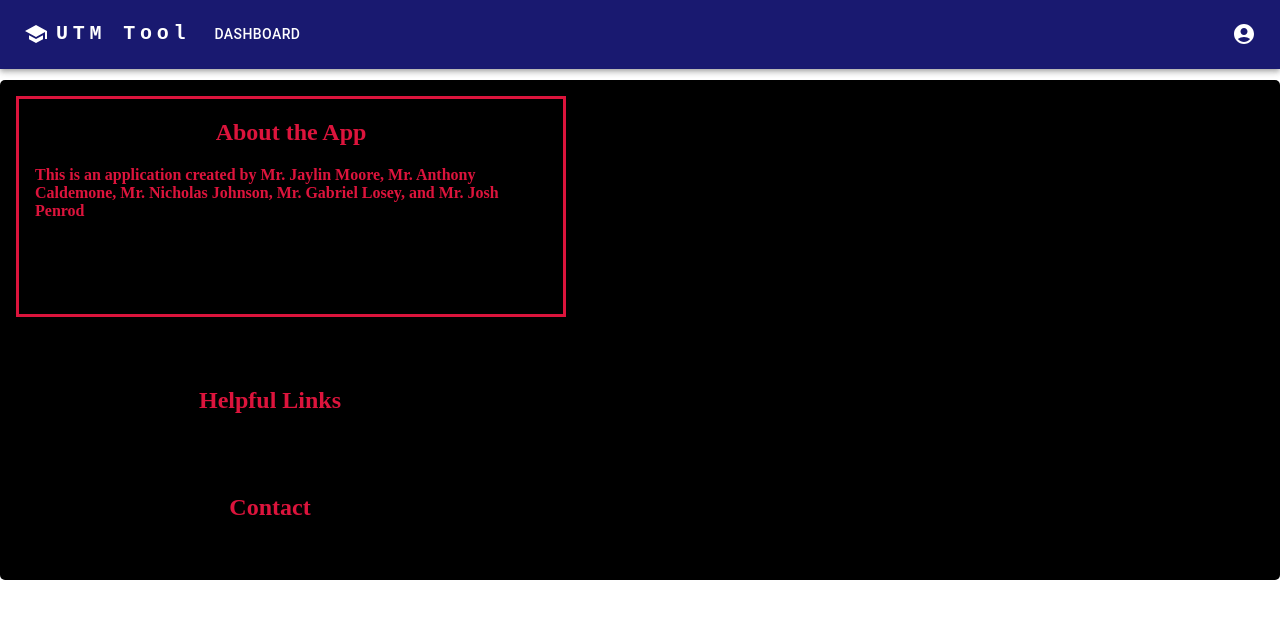
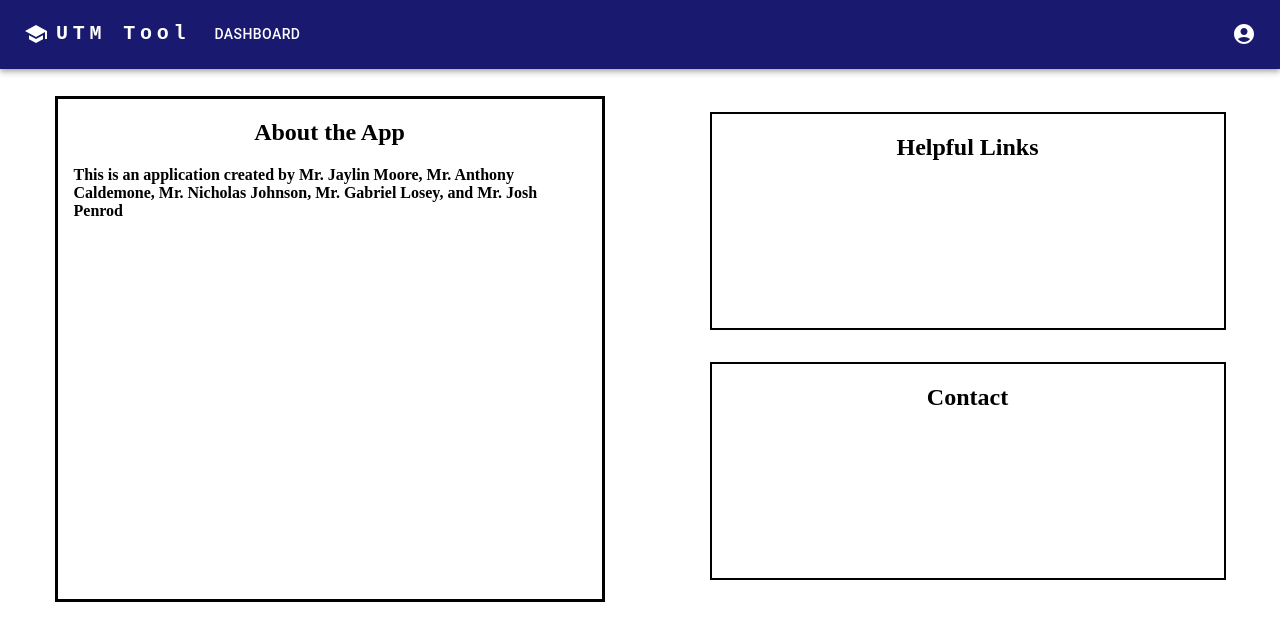
Before and after one commit to jazzycodes1215/Mandatory_Training_APP, a React (Create React App) app in the folder mandatory-training/: page / in a window 1280 px wide. Shown: the top 640 px of the page. Built offline with nearby package versions, Linux system fonts and the light colour scheme.

Commit message:
style updates for login and about pages.

```diff
--- a/mandatory-training/src/components/Help.js
+++ b/mandatory-training/src/components/Help.js
@@ -8,7 +8,7 @@ export default function Help() {
     const { testStr } = useContext(AppContext);
     return (
         <>
-            <section className="container">
+            <section className="holder">
                 <div className="left-side">
                     <h2>About the App</h2>
                     <p>This is an application created by Mr. Jaylin Moore, Mr. Anthony Caldemone, Mr. Nicholas Johnson, Mr. Gabriel Losey, and Mr. Josh Penrod</p>
--- a/mandatory-training/src/stylesheets/help.css
+++ b/mandatory-training/src/stylesheets/help.css
@@ -1,4 +1,4 @@
-.container {
+.holder {
   height: 500px;
   display: flex;
   justify-content: space-around;
--- a/mandatory-training/src/stylesheets/login.css
+++ b/mandatory-training/src/stylesheets/login.css
@@ -6,6 +6,7 @@
   align-items: center;
   background-image: url("https://www.epiloguesystems.com/wp-content/uploads/2022/10/training-systems.webp");
   background-size: cover;
+  background-position: 2500%;
 }
 
 .container {
```
